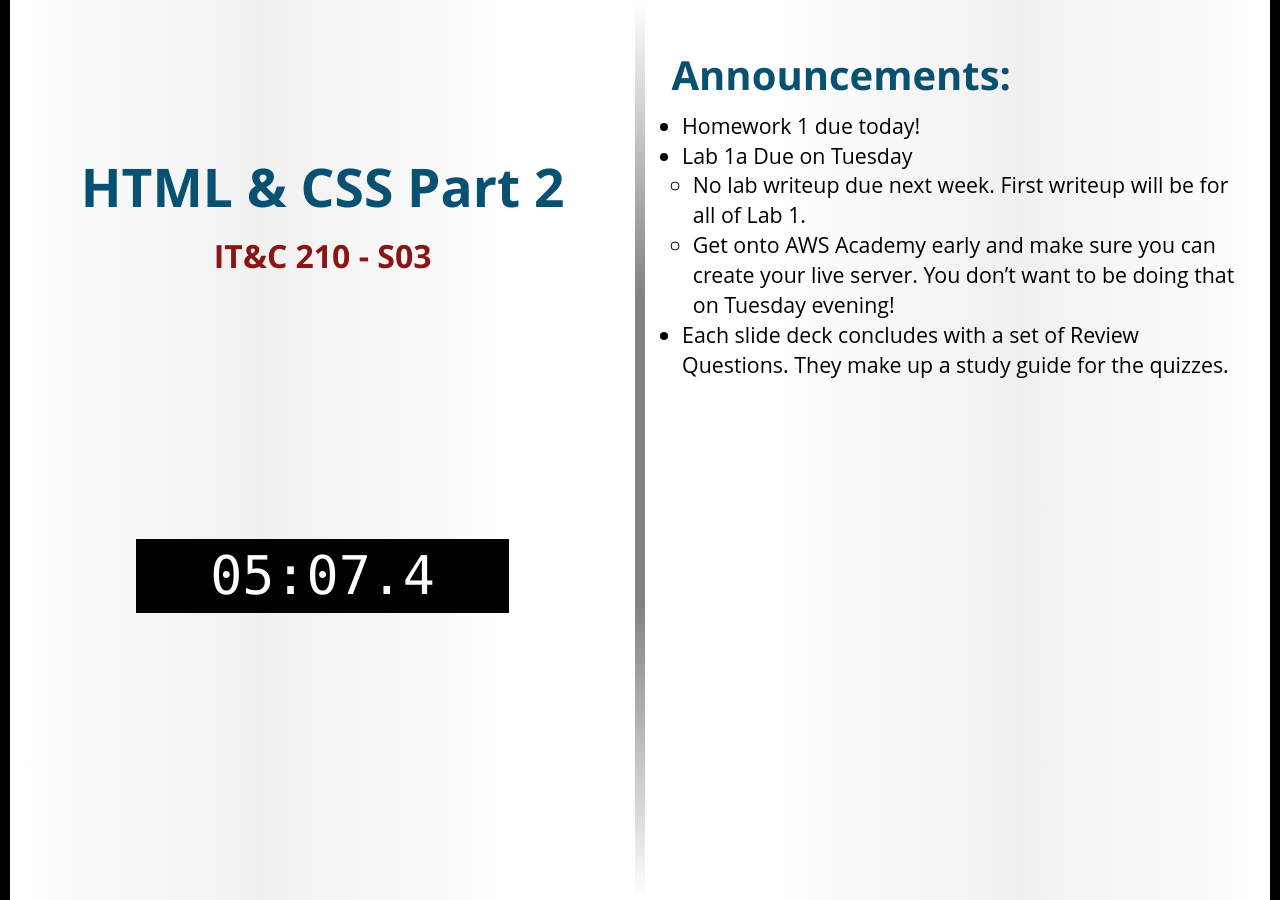
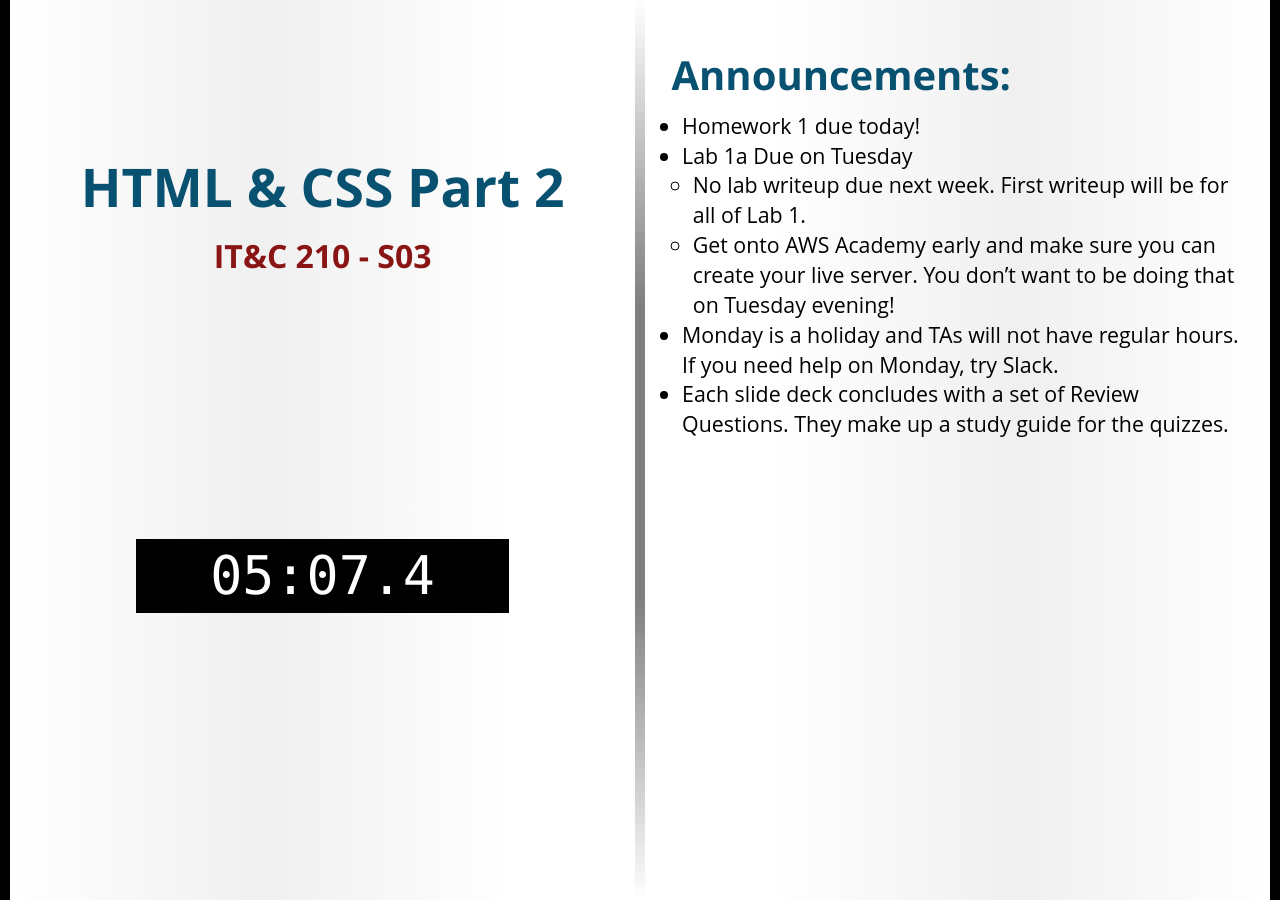
Before and after one commit to BYU-ITC-210/BYU-ITC-210.github.io, a Jekyll site: the page built from _welcome/S03.md, in a window 1280 px wide. Built offline with Jekyll 4.4.1, drawn with Linux system fonts in a browser that asks for light colours; some web fonts are replaced.

Commit message:
Welcome S03 Update

```diff
--- a/_welcome/S03.md
+++ b/_welcome/S03.md
@@ -6,4 +6,5 @@ session: S03
 * Lab 1a Due on Tuesday
     * No lab writeup due next week. First writeup will be for all of Lab 1.
     * Get onto AWS Academy early and make sure you can create your live server. You don't want to be doing that on Tuesday evening!
+* Monday is a holiday and TAs will not have regular hours. If you need help on Monday, try Slack.
 * Each slide deck concludes with a set of Review Questions. They make up a study guide for the quizzes.
```
